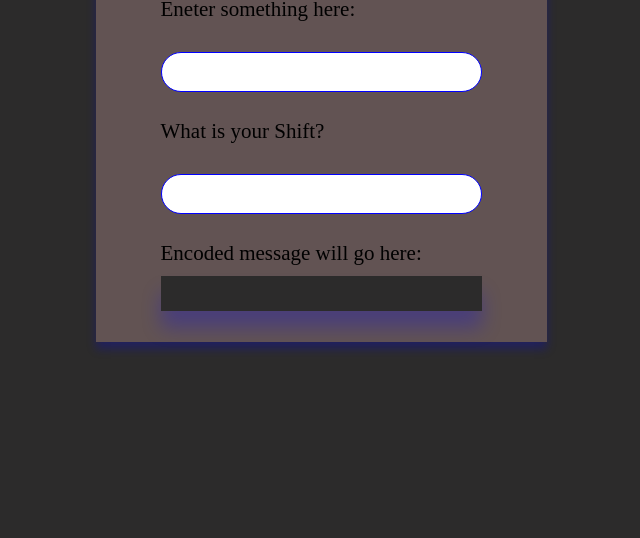
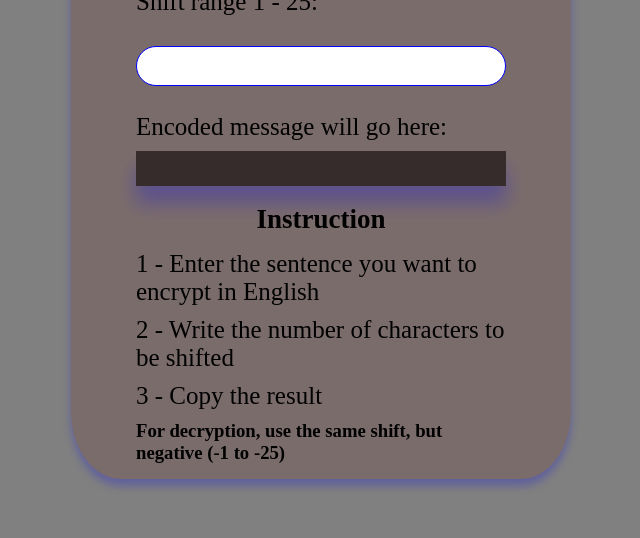
Before and after one commit to pRostok/Caesars-Cipher, a plain HTML site: page index.html in a window 1280 px wide. Shown: the part 262-800 px from the top of the page, without its empty margins (319-959 px from the left). Drawn offline with Linux system fonts and the light colour scheme.

Commit message:
apply styling, add instruction

```diff
--- a/index.html
+++ b/index.html
@@ -8,16 +8,22 @@
     <title>Caesars Cipher</title>
 </head>
 <body>
+
     <div class="wrapper">
-        <h1>Caesars Cipher</h1>
-        <p>Eneter something here: </p>
+        <h1>Caesar's cipher</h1>
+        <p>Enter the sentence : </p>
         <input type="text" id="message">
-        <p>What is your Shift?</p>
+        <p>Shift range 1 - 25: </p>
         <input type="text" id="shift">
         <p>Encoded message will go here: </p>
         <div class="wrappertwo">
             <div id="output"></div>
         </div>
+        <h1>Instruction</h1>
+        <p>1 - Enter the sentence you want to encrypt in English</p>
+        <p>2 - Write the number of characters to be shifted</p>
+        <p>3 - Copy the result </p>
+        <h3>For decryption, use the same shift, but negative (-1 to -25)</h3>
     </div>
 
     <script src="script.js"></script>
--- a/style.css
+++ b/style.css
@@ -10,18 +10,19 @@ body {
     align-items: center;
     justify-content: center;
     min-height: 100vh;
-    background-color: rgb(44, 43, 43);
+    background-color: gray;
 }
 
 .wrapper {
-    background: rgb(98, 83, 83);
+    background: rgb(123, 108, 108);
     padding: 20px 65px 15px;
     max-width: 500px;
     box-shadow: 0 7px 9px rgba(5, 1, 241, 0.25);
+    border-radius: 10%;
 }
 
 .wrappertwo {
-    background: rgb(44, 43, 43);
+    background: rgb(54, 44, 44);
     padding: 20px 25px 15px;
     margin-top: 1%;
     max-width: 500px;
@@ -37,7 +38,7 @@ h1 {
 }
 
 p {
-    font-size: 21px;
+    font-size: 25px;
     margin-bottom: 10px;
 }
 
@@ -54,7 +55,7 @@ input {
 
 
 #output {
-    color: blue;
+    color: rgb(255, 255, 255);
     font-weight: bold;
     font-size: 20px;
     text-align: center;
```
